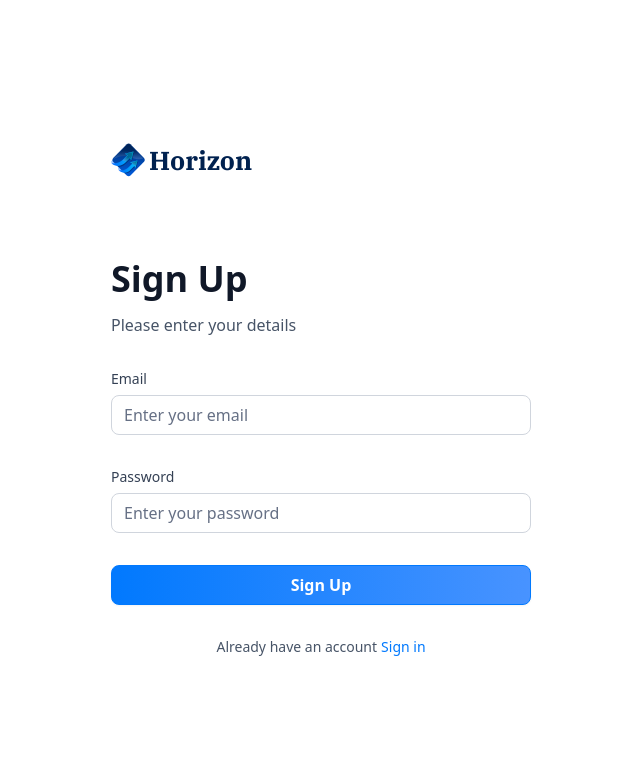
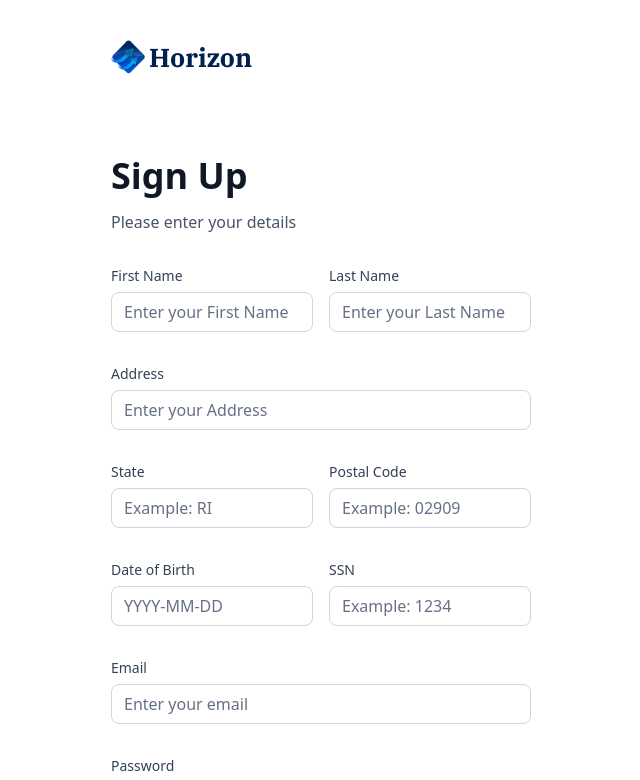
Before and after one commit to thomasmartinez114/bankingapp, a Next.js app: page /sign-up in a window 1280 px wide. Shown: the top 780 px of the page, without its empty margins (319-959 px from the left). Built offline with nearby package versions, Linux system fonts and the light colour scheme.

Commit message:
sign up form input fields to be conditionally shown by type of page

```diff
--- a/components/AuthForm.tsx
+++ b/components/AuthForm.tsx
@@ -26,9 +26,11 @@ const AuthForm = ({ type }: { type: string }) => {
   const [user, setUser] = useState(null);
   const [isLoading, setIsLoading] = useState(false);
 
+  const formSchema = authFormSchema(type);
+
   // 1. Define your form.
-  const form = useForm<z.infer<typeof authFormSchema>>({
-    resolver: zodResolver(authFormSchema),
+  const form = useForm<z.infer<typeof formSchema>>({
+    resolver: zodResolver(formSchema),
     defaultValues: {
       email: '',
       password: '',
@@ -36,7 +38,7 @@ const AuthForm = ({ type }: { type: string }) => {
   });
 
   // 2. Define a submit handler.
-  function onSubmit(values: z.infer<typeof authFormSchema>) {
+  function onSubmit(values: z.infer<typeof formSchema>) {
     // Do something with the form values.
     // ✅ This will be type-safe and validated.
     setIsLoading(true);
@@ -75,6 +77,58 @@ const AuthForm = ({ type }: { type: string }) => {
         <>
           <Form {...form}>
             <form onSubmit={form.handleSubmit(onSubmit)} className='space-y-8'>
+              {type === 'sign-up' && (
+                <>
+                  <div className='flex gap-4'>
+                    <CustomInput
+                      control={form.control}
+                      name='firstName'
+                      label='First Name'
+                      placeholder='Enter your First Name'
+                    />
+                    <CustomInput
+                      control={form.control}
+                      name='lastName'
+                      label='Last Name'
+                      placeholder='Enter your Last Name'
+                    />
+                  </div>
+                  <CustomInput
+                    control={form.control}
+                    name='address1'
+                    label='Address'
+                    placeholder='Enter your Address'
+                  />
+                  <div className='flex gap-4'>
+                    <CustomInput
+                      control={form.control}
+                      name='state'
+                      label='State'
+                      placeholder='Example: RI'
+                    />
+                    <CustomInput
+                      control={form.control}
+                      name='postalCode'
+                      label='Postal Code'
+                      placeholder='Example: 02909'
+                    />
+                  </div>
+                  <div className='flex gap-4'>
+                    <CustomInput
+                      control={form.control}
+                      name='dateOfBirth'
+                      label='Date of Birth'
+                      placeholder='YYYY-MM-DD'
+                    />
+                    <CustomInput
+                      control={form.control}
+                      name='ssn'
+                      label='SSN'
+                      placeholder='Example: 1234'
+                    />
+                  </div>
+                </>
+              )}
               <CustomInput
                 control={form.control}
                 name='email'
@@ -88,7 +142,7 @@ const AuthForm = ({ type }: { type: string }) => {
                 label='Password'
                 placeholder='Enter your password'
               />
-                <div className="flex flex-col gap-4">
+              <div className='flex flex-col gap-4'>
                 <Button type='submit' disabled={isLoading} className='form-btn'>
                   {isLoading ? (
                     <>
--- a/components/CustomInput.tsx
+++ b/components/CustomInput.tsx
@@ -12,9 +12,11 @@ import { Control, FieldPath } from 'react-hook-form';
 import { z } from 'zod';
 import { authFormSchema } from '@/lib/utils';
 
+const formSchema = authFormSchema('sign-up');
+
 interface CustomInput {
-  control: Control<z.infer<typeof authFormSchema>>;
-  name: FieldPath<z.infer<typeof authFormSchema>>;
+  control: Control<z.infer<typeof formSchema>>;
+  name: FieldPath<z.infer<typeof formSchema>>;
   label: string;
   placeholder: string;
 }
--- a/lib/utils.ts
+++ b/lib/utils.ts
@@ -195,7 +195,16 @@ export const getTransactionStatus = (date: Date) => {
   return date > twoDaysAgo ? 'Processing' : 'Success';
 };
 
-export const authFormSchema = z.object({
+export const authFormSchema = (type: string) => z.object({
+  // sign up
+  firstName: type === 'sign-in' ? z.string().optional() : z.string().min(3),
+  lastName: type === 'sign-in' ? z.string().optional() : z.string().min(3),
+  address1: type === 'sign-in' ? z.string().optional() : z.string().max(50),
+  state: type === 'sign-in' ? z.string().optional() : z.string().min(2).max(2),
+  postalCode: type === 'sign-in' ? z.string().optional() : z.string().min(3).max(6),
+  dateOfBirth: type === 'sign-in' ? z.string().optional() : z.string().min(3),
+  ssn: type === 'sign-in' ? z.string().optional() : z.string().min(3),
+// both
   email: z.string().email(),
   password: z.string().min(8),
 });
```
Lines whose indentation alone changed are shown as unchanged.
